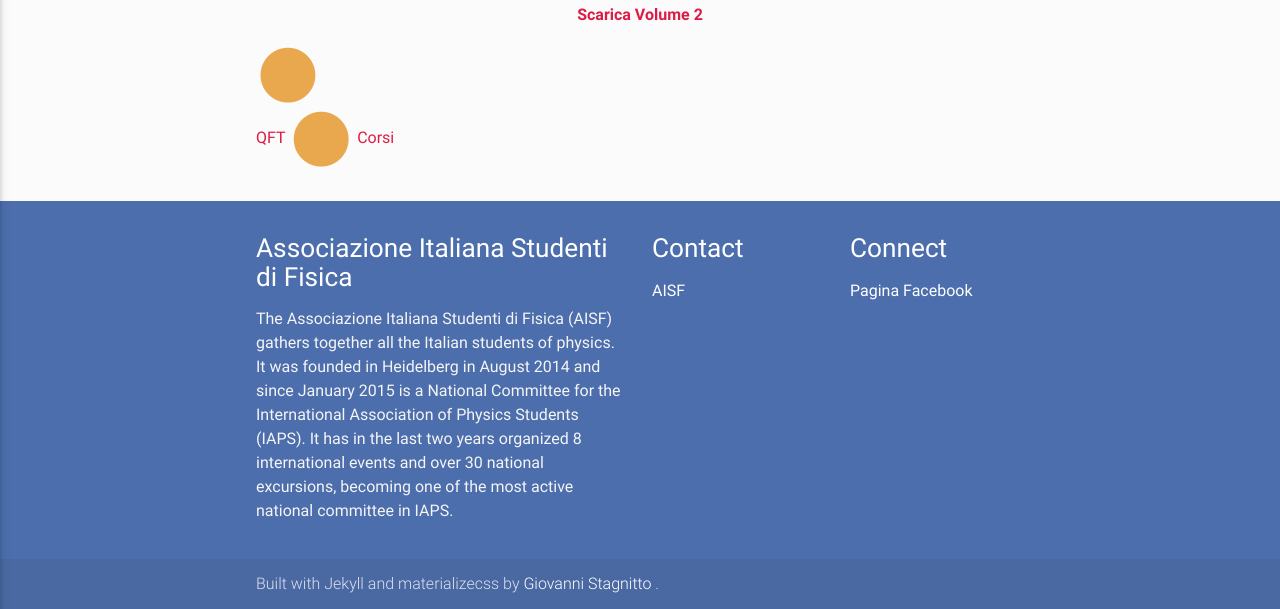
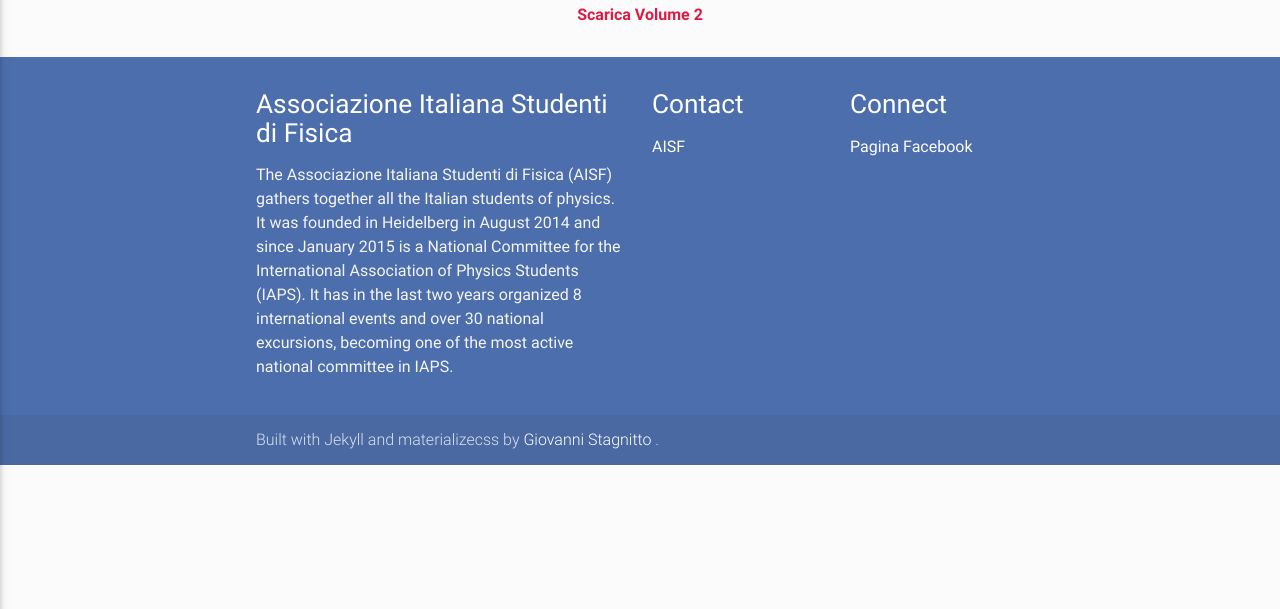
Before and after one commit to ai-sf/aisf_perugia, a Jekyll site: the page built from download.html, in a window 1280 px wide and 900 px high, scrolled down 1092 px, cut to the strip 291-900 px from the top of the window. Built offline with Jekyll 4.4.1, drawn with Linux system fonts in a browser that asks for light colours; nearby versions of some CDN libraries.

Commit message:
Update download.html

```diff
--- a/download.html
+++ b/download.html
@@ -31,22 +31,3 @@
     <br><a href="/perugia/imageHelios/Helios1.pdf"> <b>Scarica Volume 2</b> </a>
 </figure>
 </center>
-
-
-<a href="/perugia/QFT">
-<span class="fa-stack fa-2x">
-  <i class="fa fa-circle fa-stack-2x text-primary"></i>
-  <i class="fa fa-play-circle fa-stack-1x fa-inverse"></i>
-</span> <br>
-QFT
-</a>
-
-
-
-<a href="/Corsi">
-<span class="fa-stack fa-2x">
-  <i class="fa fa-circle fa-stack-2x text-primary"></i>
-  <i class="fa fa-laptop fa-stack-1x fa-inverse"></i>
-</span>
-Corsi
-</a>
```
